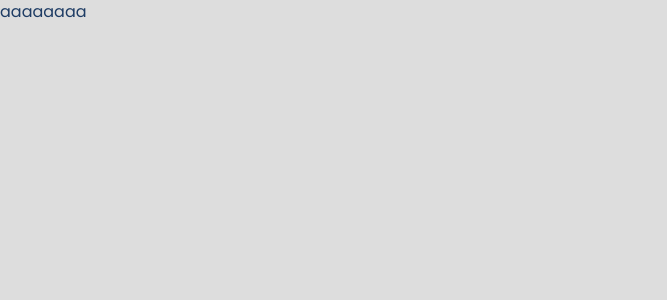
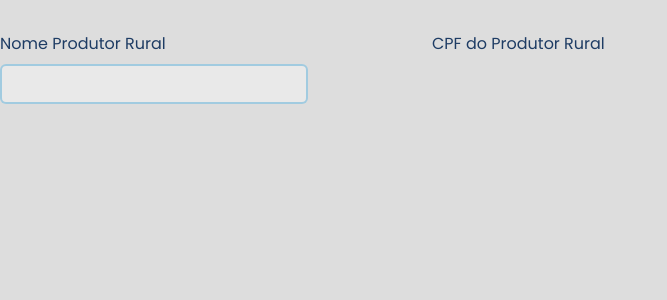
Before and after one commit to GustQueiroz/StarlineImports, a React (Vite) app: page /entrar in a window 1280 px wide. Shown: the top 300 px of the page, without its empty margins (0-667 px from the left). Built offline with nearby package versions, Linux system fonts and the light colour scheme.

Commit message:
separação de telas

```diff
--- a/src/App.jsx
+++ b/src/App.jsx
@@ -1,7 +1,7 @@
 import React from "react";
 import { BrowserRouter as Router, Route, Routes } from "react-router-dom";
 import Home from "./pages/home";
-import SignIn from "./pages/singIn";
+import SignIn from "./pages/signIn/singIn";
 import ProductPage from "./pages/productPage";
 import Cart from "./pages/cart";
 
--- a/src/components/Header/headerStyles.css
+++ b/src/components/Header/headerStyles.css
@@ -50,6 +50,7 @@
   list-style: none;
 }
 .second-text {
+  font-weight: 600;
   color: #fff;
   cursor: pointer;
 }
--- /dev/null
+++ b/src/components/signIn/signInComponent.css
@@ -0,0 +1,31 @@
+:root {
+  scroll-behavior: smooth;
+}
+.form-control {
+  background-color: #e9e9e9;
+  border-color: #39ace55c;
+  border-width: 2px;
+}
+
+.input {
+  background-color: #e9e9e9;
+  border-color: #39ace55c;
+  border-width: 2px;
+}
+.centered {
+  display: flex;
+  justify-content: center;
+  text-align: center;
+}
+.invisible {
+  display: none;
+}
+.text-center {
+  margin-top: 10px;
+  display: flex;
+  align-items: center;
+  font-size: 16px;
+}
+.submit-button {
+  margin-top: 30px;
+}
--- /dev/null
+++ b/src/components/signIn/signInComponent.jsx
@@ -0,0 +1,29 @@
+import React from "react";
+import LogoStarlineBlue from "../../assets/logoStarlineBlue.png";
+import "bootstrap/dist/css/bootstrap.min.css";
+import "./signInComponent.css";
+
+const SignInComponent = () => {
+  return (
+    <div>
+      <form className="row g-3">
+        <div className="col-12"></div>
+        <div className="col-12"></div>
+        <div className="col-lg-3 col-md-10 col-sm-12">
+          <label htmlFor="inputName" className="form-label">
+            Nome Produtor Rural
+          </label>
+          <input type="text" className="form-control" id="inputName" />
+        </div>
+        <div className="col-1"></div>
+        <div className="col-lg-3 col-sm-12">
+          <label htmlFor="inputCPF" className="form-label">
+            CPF do Produtor Rural
+          </label>
+        </div>
+      </form>
+    </div>
+  );
+};
+
+export default SignInComponent;
--- /dev/null
+++ b/src/pages/signIn/signIn.css
@@ -0,0 +1,11 @@
+.producer-form {
+  display: flex;
+  flex-direction: column;
+  align-items: center;
+  box-shadow: rgba(99, 99, 99, 0.2) 0px 2px 10px 0px;
+  border-radius: 10px;
+  padding: 40px;
+  background-color: #dddddd;
+  width: 60%;
+  max-width: 1000px;
+}
--- /dev/null
+++ b/src/pages/signIn/singIn.jsx
@@ -0,0 +1,16 @@
+import React from "react";
+import "bootstrap/dist/css/bootstrap.min.css";
+import "./signIn.css";
+import SignInComponent from "../../components/signIn/signInComponent";
+
+const SignIn = () => {
+  return (
+    <div className="screen-body">
+      <div className="signIn-component">
+        <SignInComponent />
+      </div>
+    </div>
+  );
+};
+
+export default SignIn;
--- a/src/pages/singIn.jsx
+++ /dev/null
@@ -1,11 +0,0 @@
-import React from "react";
-
-const SignIn = () => {
-  return (
-    <div>
-      <div>aaaaaaaa</div>
-    </div>
-  );
-};
-
-export default SignIn;
```
